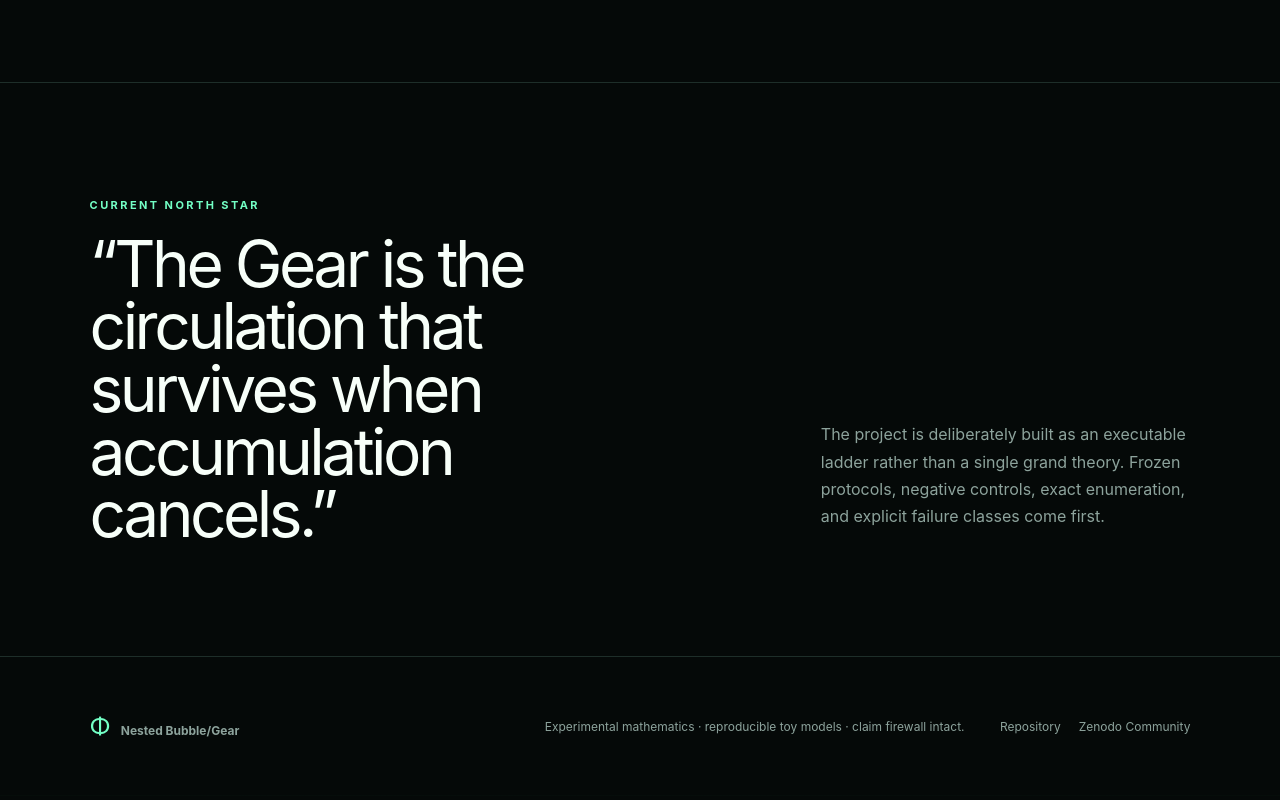
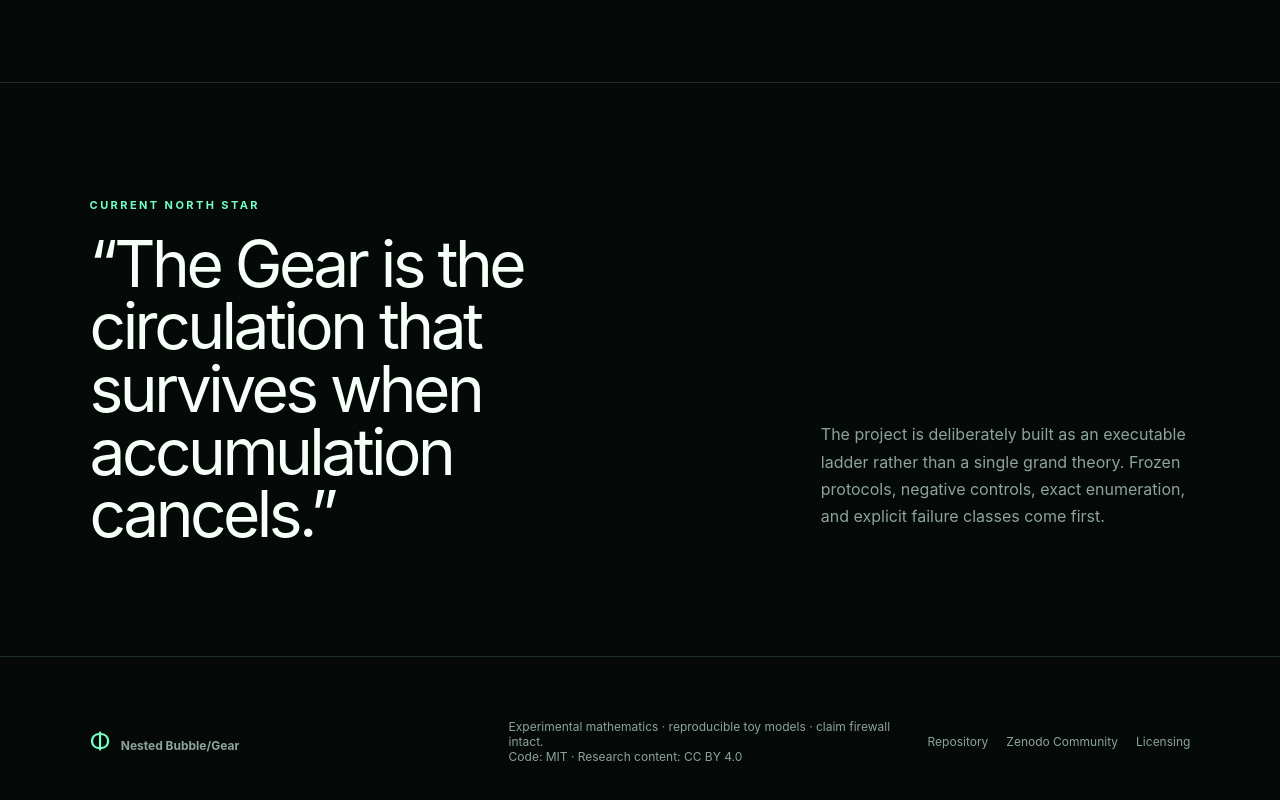
Before and after one commit to MichaelWave369/NestedBubbleGear, a React (Vite) app: page / in a window 1280 px wide. Shown: the part 7412-8212 px from the top of the page. Built offline with nearby package versions, Linux system fonts and the light colour scheme.

Commit message:
site: display code and research-content licenses

```diff
--- a/src/App.jsx
+++ b/src/App.jsx
@@ -388,10 +388,11 @@ function App() {
 
       <footer>
         <div><span className="footer-phi">Φ</span><strong>Nested Bubble/Gear</strong></div>
-        <p>Experimental mathematics · reproducible toy models · claim firewall intact.</p>
+        <p>Experimental mathematics · reproducible toy models · claim firewall intact.<br />Code: MIT · Research content: CC BY 4.0</p>
         <div className="footer-links">
           <a href="https://github.com/MichaelWave369/NestedBubbleGear">Repository</a>
           <a href="https://zenodo.org/communities/enter-the-field-phi369/records">Zenodo Community</a>
+          <a href="https://github.com/MichaelWave369/NestedBubbleGear/blob/main/LICENSE_POLICY.md">Licensing</a>
         </div>
       </footer>
     </main>
```
